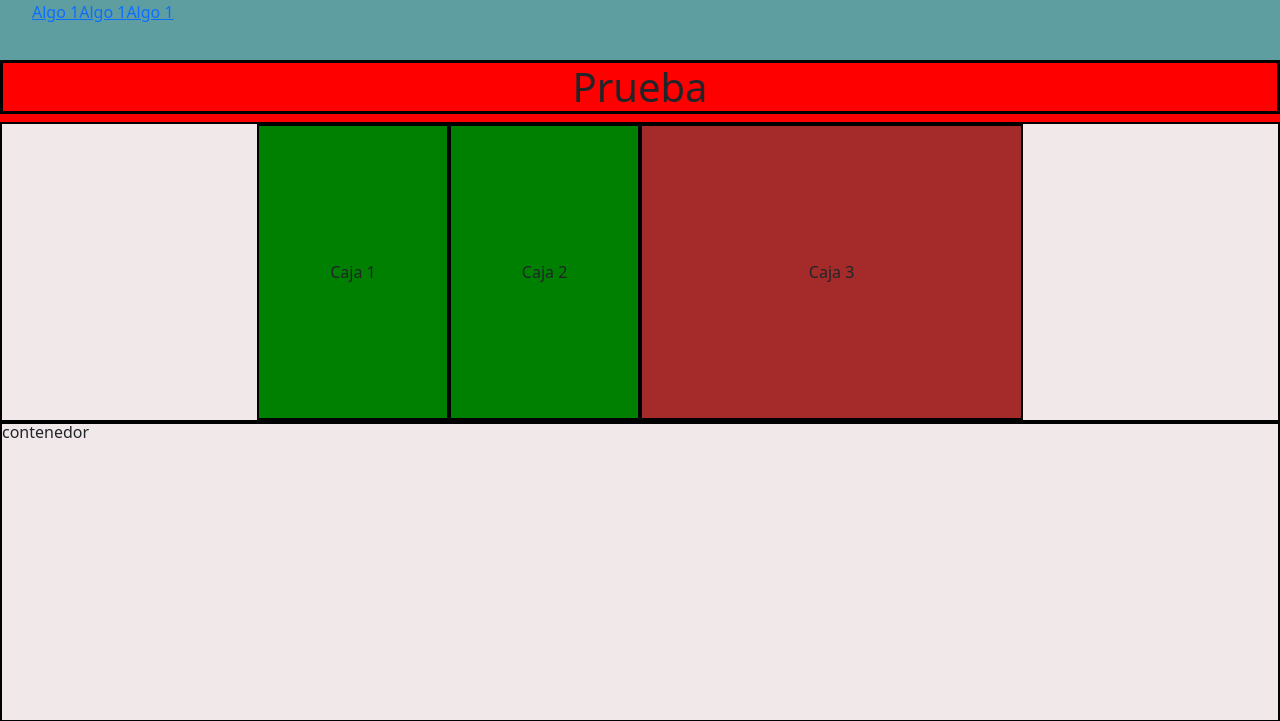
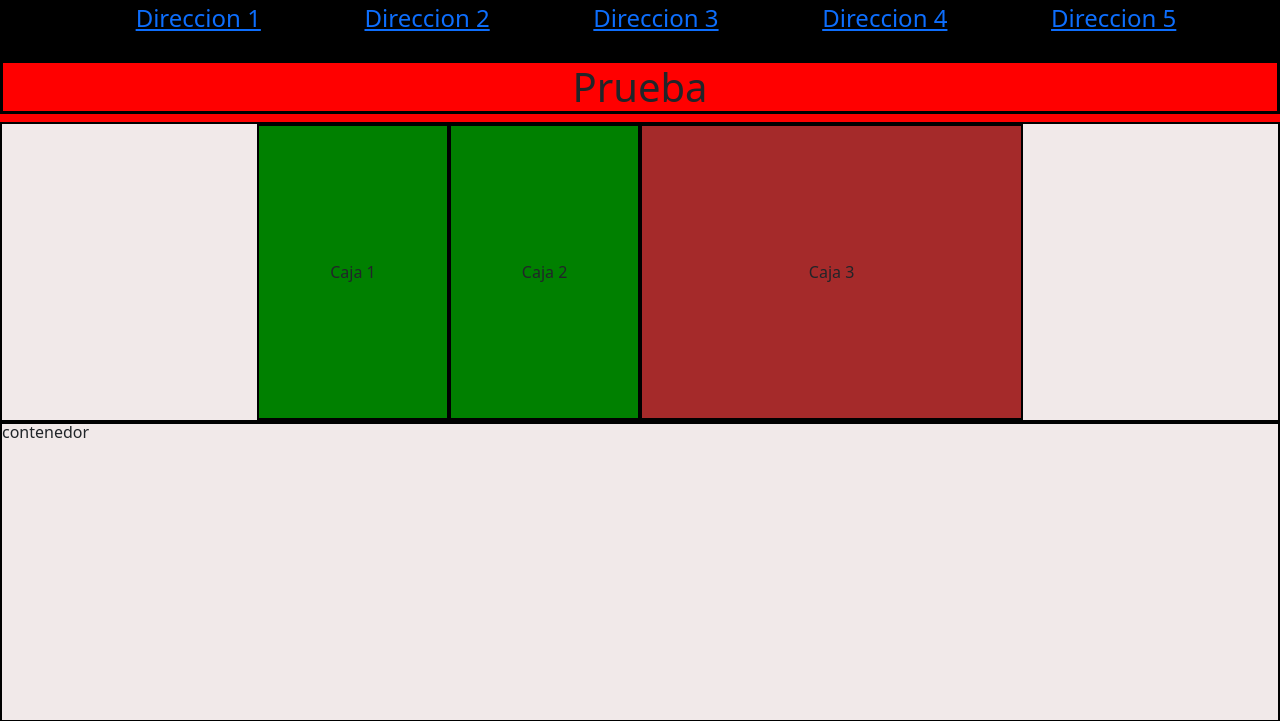
Before and after one commit to BMisfits00/pruebaNuevoRepositorio, a plain HTML site: page index.html in a window 1280 px wide. Shown: the top 721 px of the page. Drawn offline with Linux system fonts and the light colour scheme.

Commit message:
prueba de estilos, orden del navbar

```diff
--- a/css/style.css
+++ b/css/style.css
@@ -2,9 +2,23 @@ body {
     background-color: red;
 }
 
+.lista_elemento :hover {
+    background-color: yellow;
+}
+
 .barraNav {
-    background-color: cadetblue;
+    background-color: black;
     height: 60px;
+}
+
+.lista {
+    display: flex;
+    justify-content: space-evenly;
+    font-size: x-large;
+}
+
+.lista_elemento {
+    text-decoration: none;
 }
 
 .titulo {
--- a/index.html
+++ b/index.html
@@ -12,11 +12,12 @@
     <header>
         <nav>
             <div class="barraNav">
-                <ul>
-                    <li></li>
-                    <li><a href="http://">Algo 1</a></li>
-                    <li><a href="http://">Algo 1</a></li>
-                    <li><a href="http://">Algo 1</a></li>
+                <ul class="lista">
+                    <li class="lista_elemento"><a class="lista_elemento_link" href="http://">Direccion 1</a></li>
+                    <li class="lista_elemento"><a class="lista_elemento_link" href="http://">Direccion 2</a></li>
+                    <li class="lista_elemento"><a class="lista_elemento_link" href="http://">Direccion 3</a></li>
+                    <li class="lista_elemento"><a class="lista_elemento_link" href="http://">Direccion 4</a></li>
+                    <li class="lista_elemento"><a class="lista_elemento_link" href="http://">Direccion 5</a></li>
                 </ul>
             </div>
         </nav>
```
